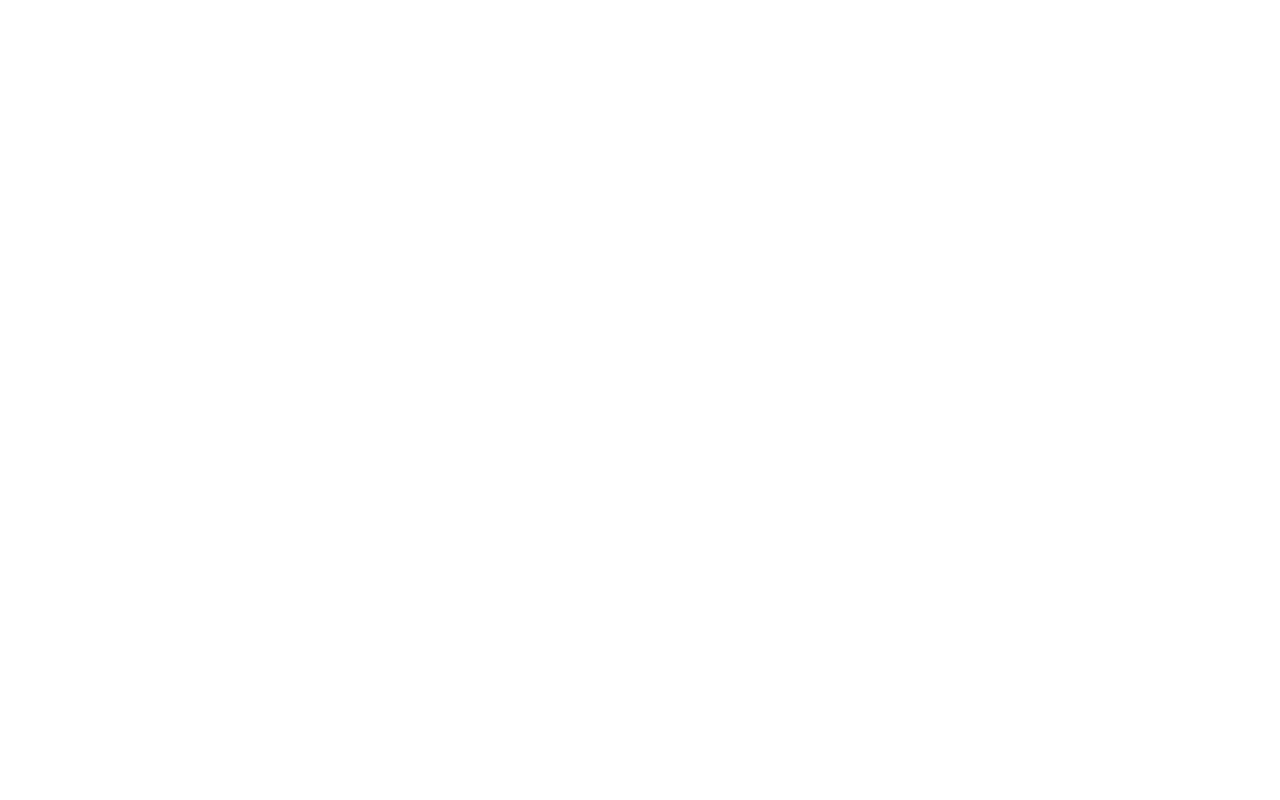
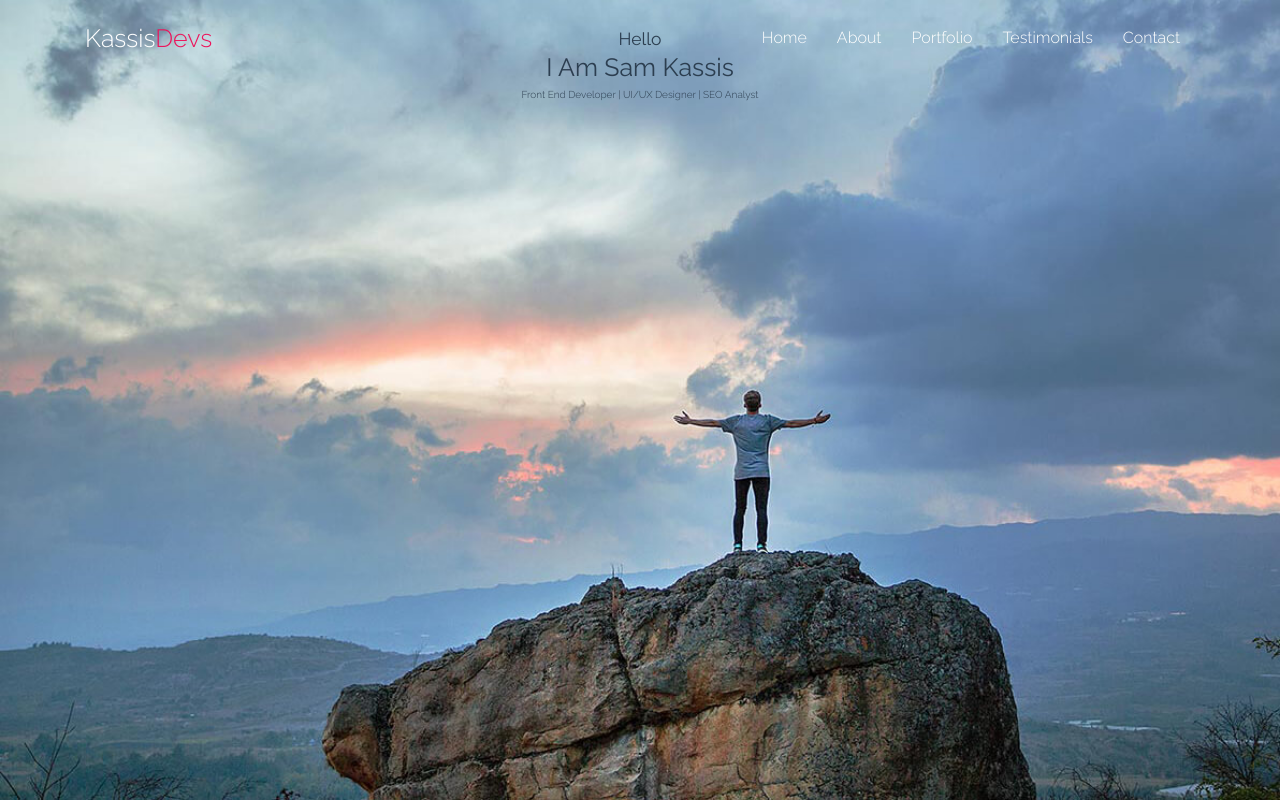
Before and after one commit to kassisdevs/my_portfolio, a website: page src/index.html in a window 1280 px wide. Drawn offline with Linux system fonts and the light colour scheme.

Commit message:
navbar added

```diff
--- a/src/index.html
+++ b/src/index.html
@@ -12,6 +12,48 @@
   <title>Sam Kassis Portfolio</title>
 </head>
 <body>
+<!-- NAVBAR -->
+<nav class="navbar navbar-expand-sm bg-transparent navbar-dark py-4 fixed-top">
+<div class="container">
+<button class="navbar-toggler" data-toggle="collapse" data-target="#navbarCollapse">
+  <span class="navbar-toggler-icon"></span>
+</button>
+<a href="index.html" class="navbar-brand">Kassis<span>Devs</span></a>
+<div class="collapse navbar-collapse" id="navbarCollapse">
+<ul class="navbar-nav ml-auto">
+       <li class="nav-item mx-3">
+    <a href="#header" class="nav-link text-white">Home</a>
+      </li>
+      <li class="nav-item mx-3">
+    <a href="#about" class="nav-link text-white">About</a>
+      </li>
+      <li class="nav-item mx-3">
+    <a href="#portfolio" class="nav-link text-white">Portfolio</a>
+      </li>
+      <li class="nav-item mx-3">
+    <a href="#testimonials" class="nav-link text-white">Testimonials</a>
+      </li>
+      <li class="nav-item mx-3">
+    <a href="#contact" class="nav-link text-white">Contact</a>
+      </li>
+</ul>
+</div>
+</div>
+</nav>
+<!-- HEADER -->
+<header id="header" class="p-5">
+<div class="container">
+  <div class="row">
+    <div class="col text-center">
+      <div class="header-content">
+        <h3>Hello</h3>
+        <h1>I Am Sam Kassis</h1>
+        <p>Front End Developer | UI/UX Designer | SEO Analyst</p>
+      </div>
+      </div>
+  </div>
+</div>
+</header>
 
 <script src="js/jquery.min.js"></script>
 <script src="js/popper.min.js"></script>
--- a/src/scss/_base.scss
+++ b/src/scss/_base.scss
@@ -3,7 +3,7 @@ $color-primary: #2C3E50;
 $color-secondary: #ec145b;
 
 $color-grey-light: #999;
-$color-grey-blue: #337ab7;
+$color-blue: #337ab7;
 // FONT VARIABLES
 $font-primary: 'Raleway', sans-serif;
 
--- a/src/scss/_header.scss
+++ b/src/scss/_header.scss
@@ -0,0 +1,7 @@
+header {
+  background-image: url(../img/bg-image.jpg);
+  background-repeat: no-repeat;
+  background-attachment: fixed;
+  background-size: cover;
+  min-height: 80rem;
+}
--- /dev/null
+++ b/src/scss/_navbar.scss
@@ -0,0 +1,14 @@
+nav {
+  .navbar-brand {
+    span{
+      color: $color-secondary;
+    }
+    font-size: 2.5rem;
+  }
+  .nav-link {
+    font-size: 1.6rem;
+    color: #fff;
+
+  }
+
+}
--- a/src/scss/style.scss
+++ b/src/scss/style.scss
@@ -1,4 +1,5 @@
 @import "base";
 @import "typography";
+@import "navbar";
 @import "header";
 @import "footer";
```
Also changed, not shown: src/css/style.css, src/img/bg-image.jpg (added).
